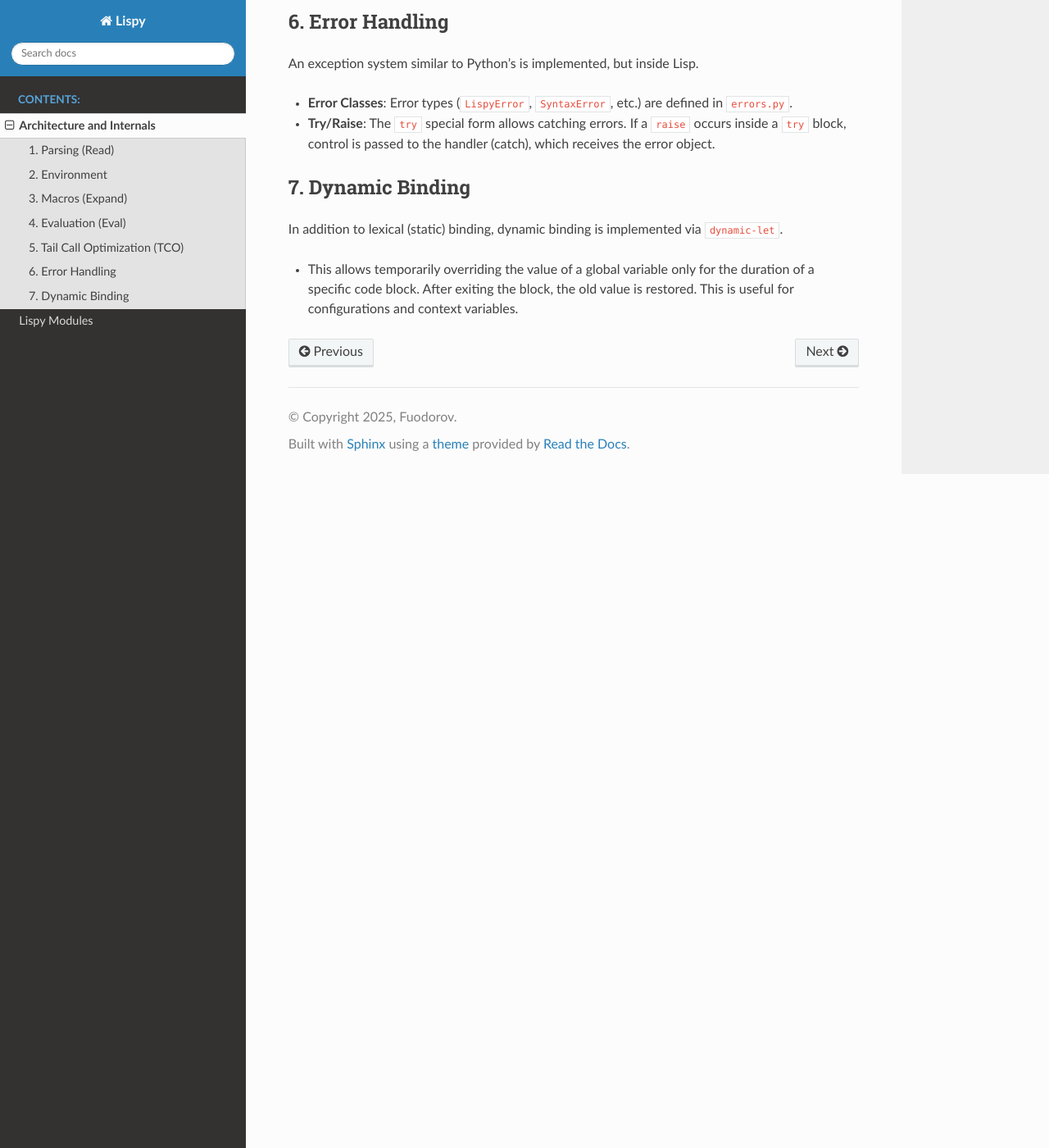
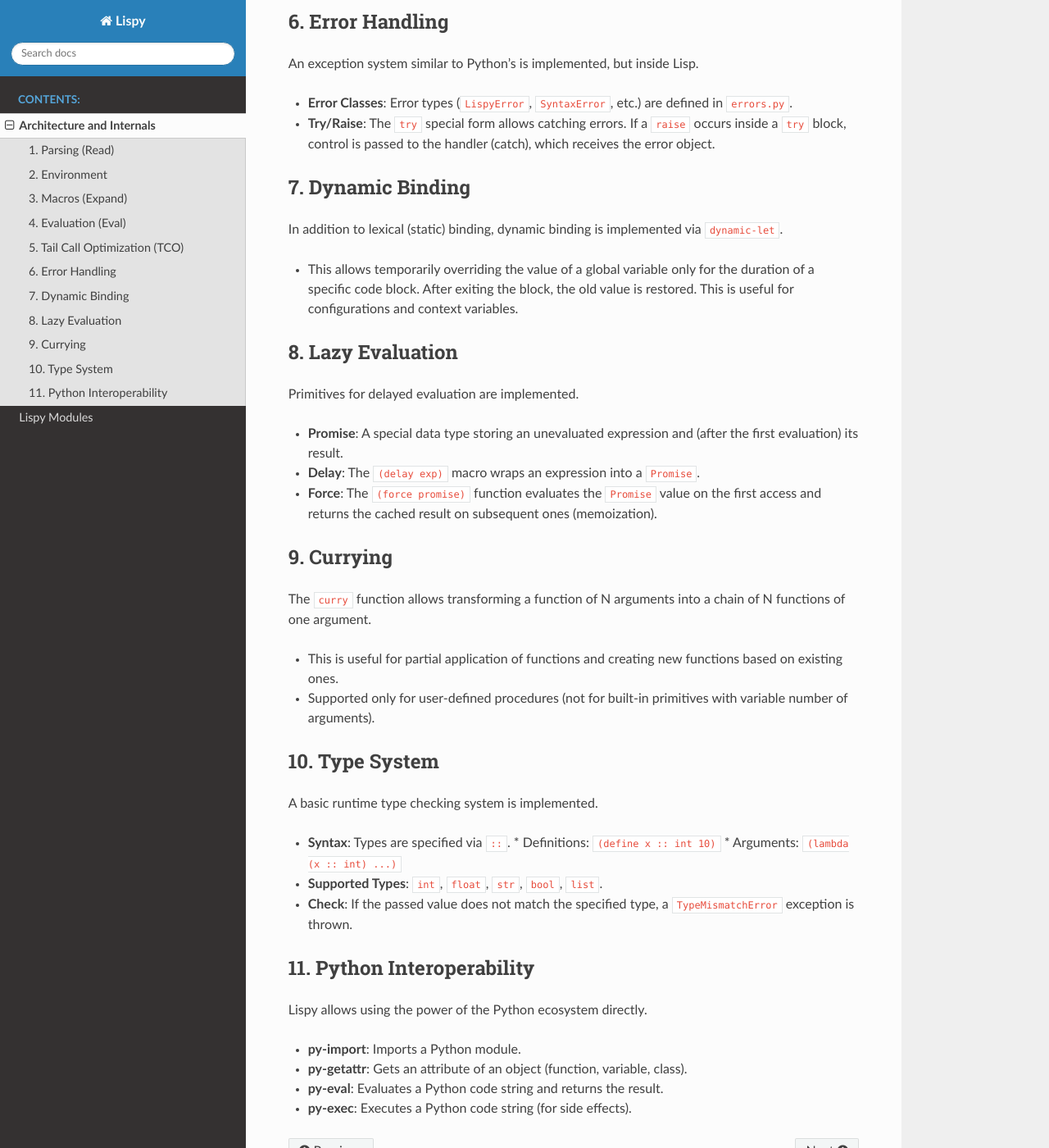
Before and after one commit to fuodorov/lispy, a Sphinx documentation site: the page built from docs/architecture.rst, in a window 1280 px wide and 1400 px high, scrolled down 1577 px. Shown: the whole window at 82% size. Built offline with Sphinx 7.4.7 and the Read the Docs theme 3.1.0, drawn with Linux system fonts in a browser that asks for light colours.

Commit message:
Update docs

```diff
--- a/docs/architecture.rst
+++ b/docs/architecture.rst
@@ -51,3 +51,37 @@ An exception system similar to Python's is implemented, but inside Lisp.
 In addition to lexical (static) binding, dynamic binding is implemented via ``dynamic-let``.
 
 *   This allows temporarily overriding the value of a global variable only for the duration of a specific code block. After exiting the block, the old value is restored. This is useful for configurations and context variables.
+
+8. Lazy Evaluation
+------------------
+Primitives for delayed evaluation are implemented.
+
+*   **Promise**: A special data type storing an unevaluated expression and (after the first evaluation) its result.
+*   **Delay**: The ``(delay exp)`` macro wraps an expression into a ``Promise``.
+*   **Force**: The ``(force promise)`` function evaluates the ``Promise`` value on the first access and returns the cached result on subsequent ones (memoization).
+
+9. Currying
+-----------
+The ``curry`` function allows transforming a function of N arguments into a chain of N functions of one argument.
+
+*   This is useful for partial application of functions and creating new functions based on existing ones.
+*   Supported only for user-defined procedures (not for built-in primitives with variable number of arguments).
+
+10. Type System
+---------------
+A basic runtime type checking system is implemented.
+
+*   **Syntax**: Types are specified via ``::``.
+    *   Definitions: ``(define x :: int 10)``
+    *   Arguments: ``(lambda (x :: int) ...)``
+*   **Supported Types**: ``int``, ``float``, ``str``, ``bool``, ``list``.
+*   **Check**: If the passed value does not match the specified type, a ``TypeMismatchError`` exception is thrown.
+
+11. Python Interoperability
+---------------------------
+Lispy allows using the power of the Python ecosystem directly.
+
+*   **py-import**: Imports a Python module.
+*   **py-getattr**: Gets an attribute of an object (function, variable, class).
+*   **py-eval**: Evaluates a Python code string and returns the result.
+*   **py-exec**: Executes a Python code string (for side effects).
```
